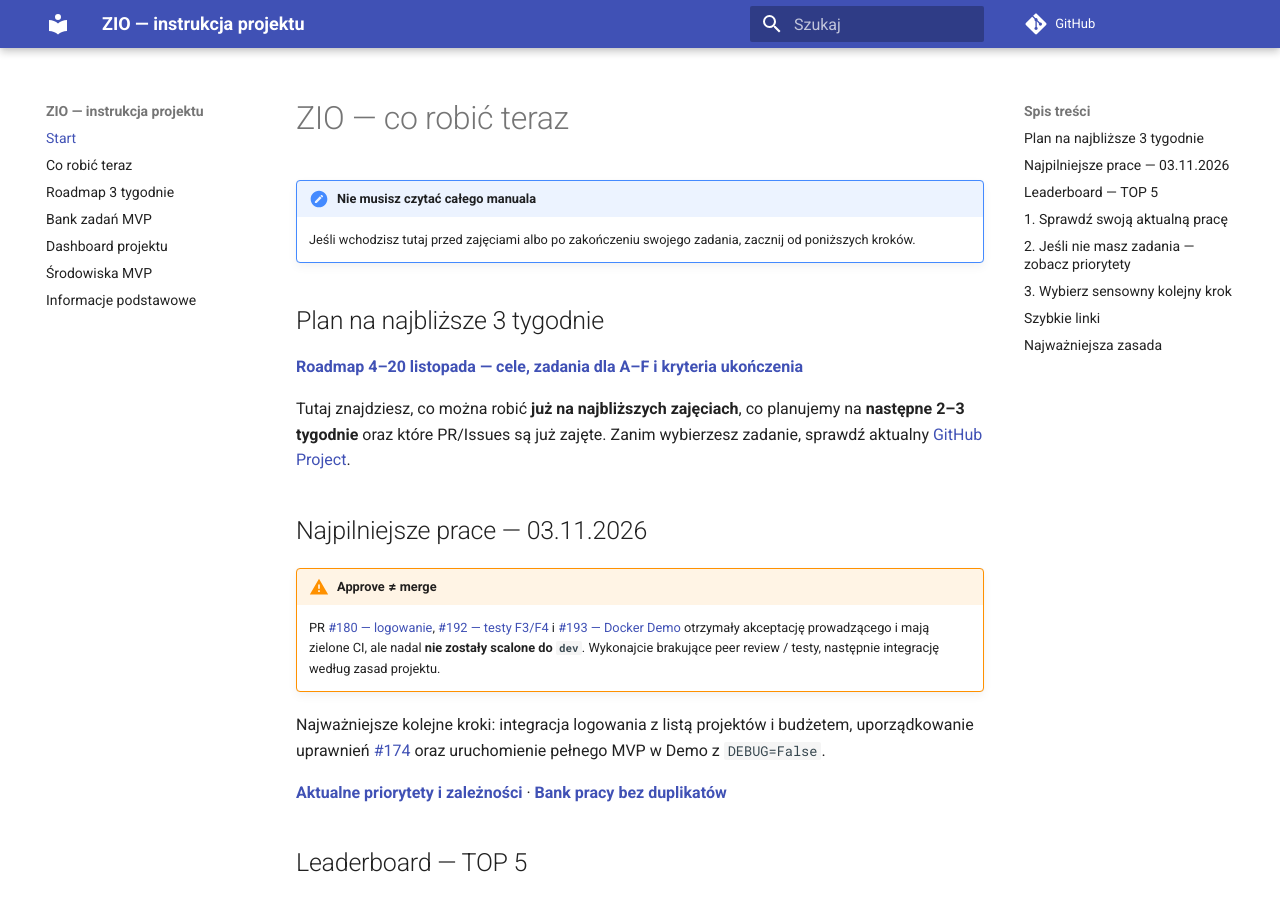
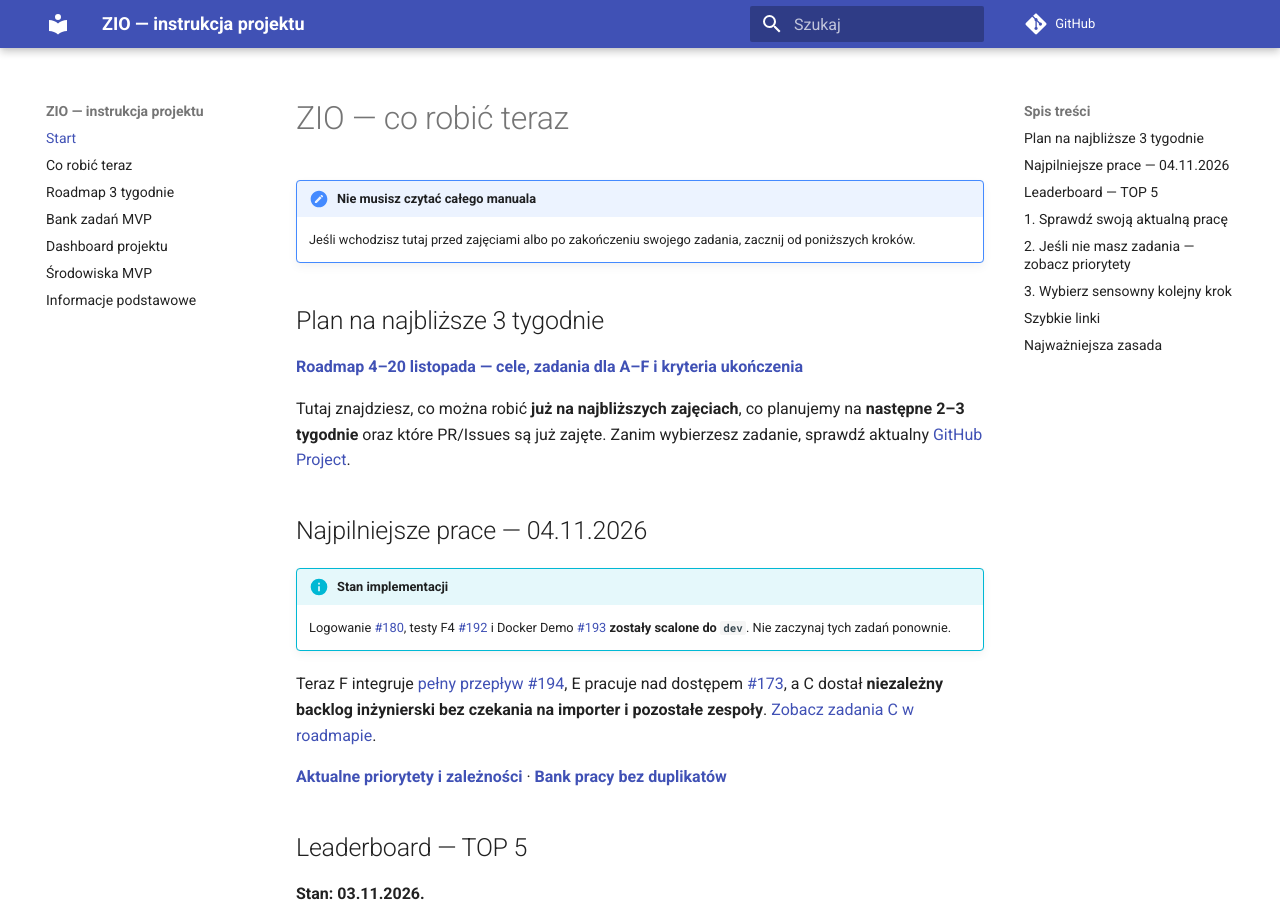
Before and after one commit to zio-wi-pb-mc/pb-science-office-manual, an MkDocs documentation site: the page built from manual/index.md, in a window 1280 px wide and 900 px high. Built offline with MkDocs 1.6.1 and Material for MkDocs 9.7.7, drawn with Linux system fonts in a browser that asks for light colours; comment, search, counter and statistics services are not loaded.

Commit message:
docs: independent backlog for C and current merged PR status

```diff
--- a/manual/index.md
+++ b/manual/index.md
@@ -9,12 +9,12 @@
 
 Tutaj znajdziesz, co można robić **już na najbliższych zajęciach**, co planujemy na **następne 2–3 tygodnie** oraz które PR/Issues są już zajęte. Zanim wybierzesz zadanie, sprawdź aktualny [GitHub Project](https://github.com/orgs/zio-wi-pb-mc/projects/1/views/1).
 
-## Najpilniejsze prace — 03.11.2026
+## Najpilniejsze prace — 04.11.2026
 
-!!! warning "Approve ≠ merge"
-    PR [#180 — logowanie](https://github.com/zio-wi-pb-mc/pb-science-office/pull/180), [#192 — testy F3/F4](https://github.com/zio-wi-pb-mc/pb-science-office/pull/192) i [#193 — Docker Demo](https://github.com/zio-wi-pb-mc/pb-science-office/pull/193) otrzymały akceptację prowadzącego i mają zielone CI, ale nadal **nie zostały scalone do `dev`**. Wykonajcie brakujące peer review / testy, następnie integrację według zasad projektu.
+!!! info "Stan implementacji"
+    Logowanie [#180](https://github.com/zio-wi-pb-mc/pb-science-office/pull/180), testy F4 [#192](https://github.com/zio-wi-pb-mc/pb-science-office/pull/192) i Docker Demo [#193](https://github.com/zio-wi-pb-mc/pb-science-office/pull/193) **zostały scalone do `dev`**. Nie zaczynaj tych zadań ponownie.
 
-Najważniejsze kolejne kroki: integracja logowania z listą projektów i budżetem, uporządkowanie uprawnień [#174](https://github.com/zio-wi-pb-mc/pb-science-office/pull/174) oraz uruchomienie pełnego MVP w Demo z `DEBUG=False`.
+Teraz F integruje [pełny przepływ #194](https://github.com/zio-wi-pb-mc/pb-science-office/issues/194), E pracuje nad dostępem [#173](https://github.com/zio-wi-pb-mc/pb-science-office/issues/173), a C dostał **niezależny backlog inżynierski bez czekania na importer i pozostałe zespoły**. [Zobacz zadania C w roadmapie](21-roadmap-3-tygodnie.md#zespol-c-zadania-niezalezne-od-innych-grup-aktualizacja-0411).
 
 [**Aktualne priorytety i zależności**](16-propozycje-zadan-po-audycie.md) · [**Bank pracy bez duplikatów**](17-bank-zadan-mvp.md)
 
```
